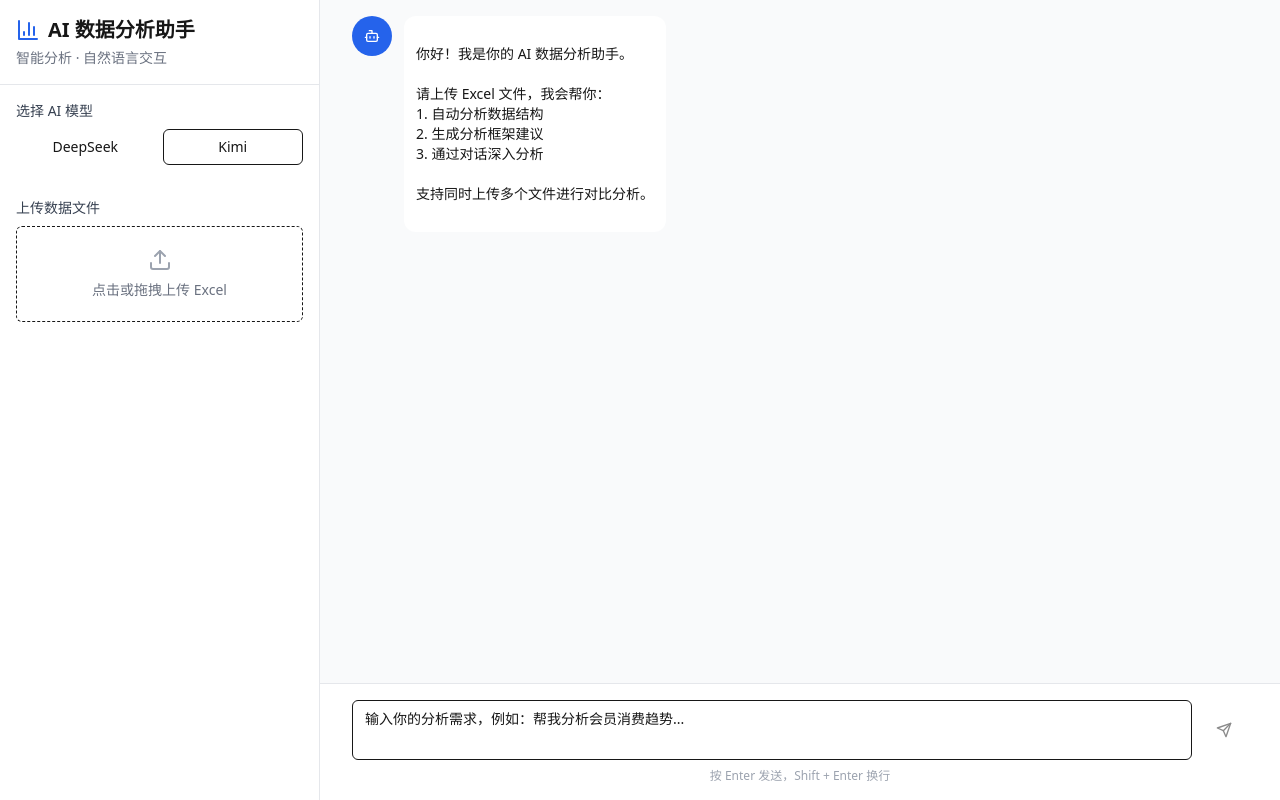
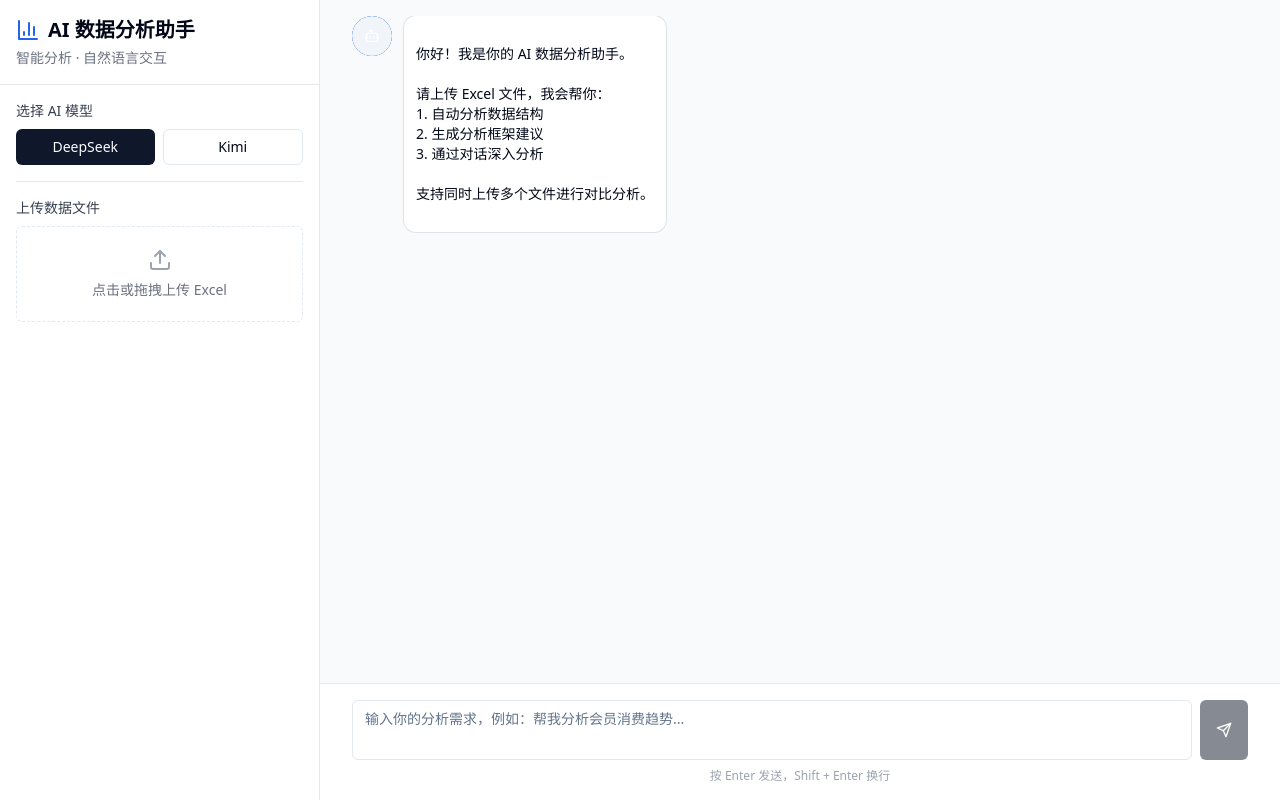
Before and after one commit to Kent0303/ai-data-analyst, a Next.js app: page / in a window 1280 px wide. Built offline with nearby package versions, Linux system fonts and the light colour scheme.

Commit message:
Fix: Update globals.css for Tailwind v3

```diff
--- a/src/app/globals.css
+++ b/src/app/globals.css
@@ -2,56 +2,58 @@
 @tailwind components;
 @tailwind utilities;
 
+@layer base {
   :root {
-  --background: #ffffff;
-  --foreground: #171717;
-  --card: #ffffff;
-  --card-foreground: #171717;
-  --popover: #ffffff;
-  --popover-foreground: #171717;
-  --primary: #171717;
-  --primary-foreground: #fafafa;
-  --secondary: #f5f5f5;
-  --secondary-foreground: #171717;
-  --muted: #f5f5f5;
-  --muted-foreground: #737373;
-  --accent: #f5f5f5;
-  --accent-foreground: #171717;
-  --destructive: #ef4444;
-  --destructive-foreground: #fafafa;
-  --border: #e5e5e5;
-  --input: #e5e5e5;
-  --ring: #171717;
+    --background: 0 0% 100%;
+    --foreground: 222.2 84% 4.9%;
+    --card: 0 0% 100%;
+    --card-foreground: 222.2 84% 4.9%;
+    --popover: 0 0% 100%;
+    --popover-foreground: 222.2 84% 4.9%;
+    --primary: 222.2 47.4% 11.2%;
+    --primary-foreground: 210 40% 98%;
+    --secondary: 210 40% 96.1%;
+    --secondary-foreground: 222.2 47.4% 11.2%;
+    --muted: 210 40% 96.1%;
+    --muted-foreground: 215.4 16.3% 46.9%;
+    --accent: 210 40% 96.1%;
+    --accent-foreground: 222.2 47.4% 11.2%;
+    --destructive: 0 84.2% 60.2%;
+    --destructive-foreground: 210 40% 98%;
+    --border: 214.3 31.8% 91.4%;
+    --input: 214.3 31.8% 91.4%;
+    --ring: 222.2 84% 4.9%;
     --radius: 0.5rem;
   }
 
   .dark {
-  --background: #0a0a0a;
-  --foreground: #fafafa;
-  --card: #0a0a0a;
-  --card-foreground: #fafafa;
-  --popover: #0a0a0a;
-  --popover-foreground: #fafafa;
-  --primary: #fafafa;
-  --primary-foreground: #171717;
-  --secondary: #262626;
-  --secondary-foreground: #fafafa;
-  --muted: #262626;
-  --muted-foreground: #a3a3a3;
-  --accent: #262626;
-  --accent-foreground: #fafafa;
-  --destructive: #7f1d1d;
-  --destructive-foreground: #fafafa;
-  --border: #262626;
-  --input: #262626;
-  --ring: #d4d4d4;
+    --background: 222.2 84% 4.9%;
+    --foreground: 210 40% 98%;
+    --card: 222.2 84% 4.9%;
+    --card-foreground: 210 40% 98%;
+    --popover: 222.2 84% 4.9%;
+    --popover-foreground: 210 40% 98%;
+    --primary: 210 40% 98%;
+    --primary-foreground: 222.2 47.4% 11.2%;
+    --secondary: 217.2 32.6% 17.5%;
+    --secondary-foreground: 210 40% 98%;
+    --muted: 217.2 32.6% 17.5%;
+    --muted-forground: 215 20.2% 65.1%;
+    --accent: 217.2 32.6% 17.5%;
+    --accent-foreground: 210 40% 98%;
+    --destructive: 0 62.8% 30.6%;
+    --destructive-foreground: 210 40% 98%;
+    --border: 217.2 32.6% 17.5%;
+    --input: 217.2 32.6% 17.5%;
+    --ring: 212.7 26.8% 83.9%;
+  }
 }
 
+@layer base {
   * {
-  border-color: var(--border);
+    @apply border-border;
   }
-
   body {
-  background-color: var(--background);
-  color: var(--foreground);
+    @apply bg-background text-foreground;
   }
+}
```
Lines whose indentation alone changed are shown as unchanged.
